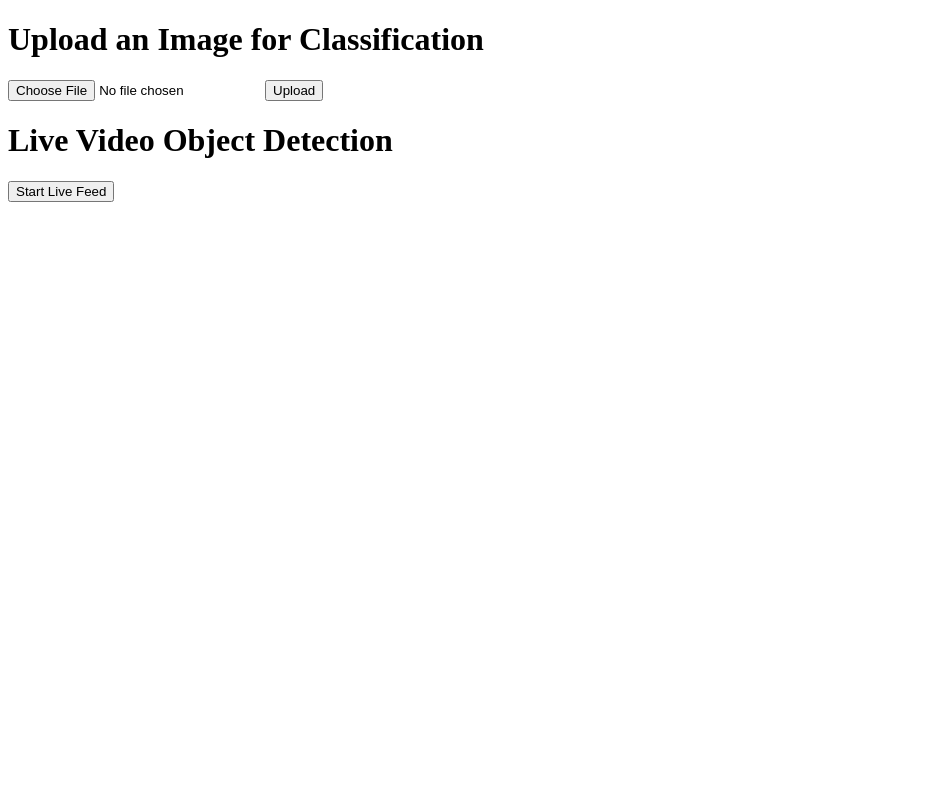
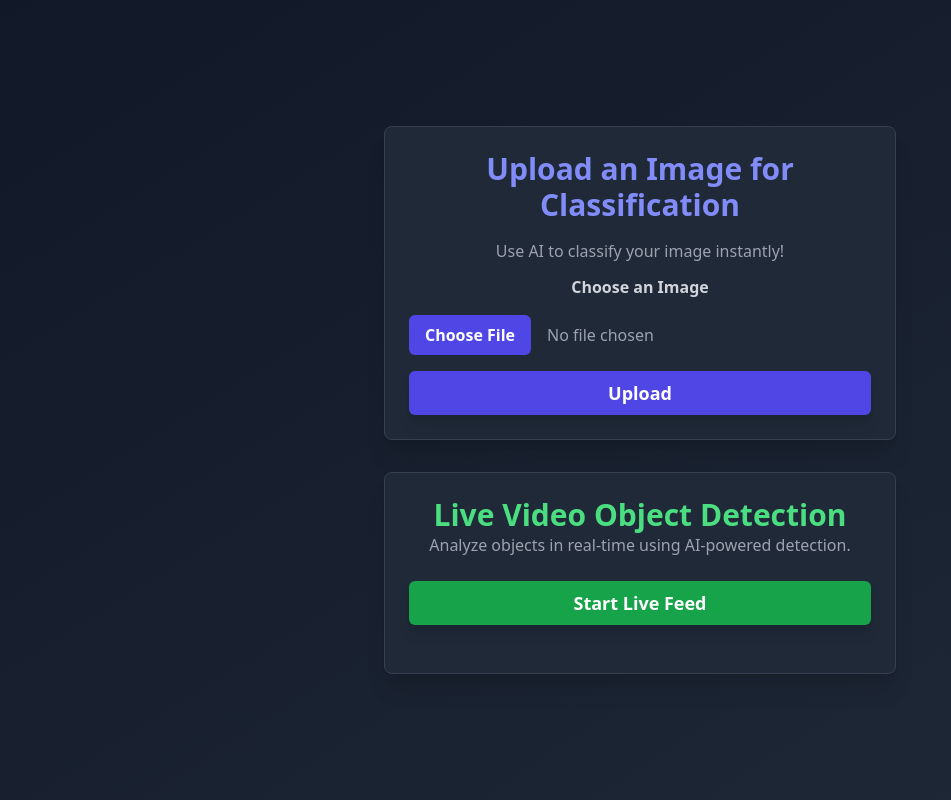
Before and after one commit to anirudh24471/BrisHack25, a Flask app: page / in a window 1280 px wide. Shown: the whole page, without its empty margins (0-951 px from the left). Run offline with Flask 3, Linux system fonts and the light colour scheme; some libraries are stand-ins or nearby versions.

Commit message:
Add files via upload

```diff
--- a/brishack_pulkit_code/part2_Live_Model/flask_app/templates/index.html
+++ b/brishack_pulkit_code/part2_Live_Model/flask_app/templates/index.html
@@ -3,31 +3,46 @@
 <head>
     <meta charset="UTF-8">
     <meta name="viewport" content="width=device-width, initial-scale=1.0">
-    <title>Image Classification</title>
+    <title>AI Image Classifier</title>
+    <script src="https://cdn.tailwindcss.com"></script>
+    <script src="https://cdnjs.cloudflare.com/ajax/libs/framer-motion/10.13.1/framer-motion.umd.min.js"></script>
+    <script src="https://kit.fontawesome.com/a076d05399.js" crossorigin="anonymous"></script>
 </head>
-<body>
-    <h1>Upload an Image for Classification</h1>
-    <form action="/" method="post" enctype="multipart/form-data">
-        <input type="file" name="file" required>
-        <button type="submit">Upload</button>
-    </form>
+<body class="bg-gradient-to-br from-gray-900 to-gray-800 text-white flex flex-col items-center justify-center min-h-screen w-full overflow-hidden px-4">
 
-    {% if image %}
-        <h2>Prediction: {{ label }} ({{ confidence*100|round(2) }}%)</h2>
-        <img src="{{ image }}" alt="Uploaded Image" style="max-width: 300px;">
-    {% endif %}
+    <div class="w-full max-w-lg p-6 bg-gray-800 rounded-lg shadow-xl text-center border border-gray-700 transition-all transform hover:scale-105">
+        <h1 class="text-3xl font-extrabold mb-4 text-indigo-400">Upload an Image for Classification</h1>
+        <p class="text-gray-400 mb-3 text-md">Use AI to classify your image instantly!</p>
+        <form action="/" method="post" enctype="multipart/form-data" class="space-y-4">
+            <label class="block w-full text-center text-md font-semibold text-gray-300">Choose an Image</label>
+            <input type="file" name="file" required class="block w-full text-md text-gray-400 file:mr-4 file:py-2 file:px-4 file:rounded-md file:border-0 file:text-md file:font-semibold file:bg-indigo-600 file:text-white hover:file:bg-indigo-500 transition-all">
+            <button type="submit" class="w-full py-2 bg-indigo-600 hover:bg-indigo-500 rounded-md font-semibold text-lg shadow-lg transition-all">Upload</button>
+        </form>
 
-    <h1>Live Video Object Detection</h1>
-    <button onclick="startVideo()">Start Live Feed</button>
-    <br><br>
-    <img id="videoStream" src="" style="display:none; max-width: 600px;">
-    <h2 id="livePrediction" style="display:none;">Prediction: </h2>
+        {% if image %}
+            <div class="mt-4">
+                <h2 class="text-2xl font-semibold text-green-400">Prediction: {{ label }} ({{ confidence*100|round(2) }}%)</h2>
+                <img src="{{ image }}" alt="Uploaded Image" class="mt-4 rounded-md shadow-lg max-w-xs mx-auto border-4 border-indigo-500 transition-all transform hover:scale-105">
+            </div>
+        {% endif %}
+    </div>
+
+    <div class="w-full max-w-lg mt-8 p-6 bg-gray-800 rounded-lg shadow-xl text-center border border-gray-700 transition-all transform hover:scale-105">
+        <h1 class="text-3xl font-extrabold text-green-400">Live Video Object Detection</h1>
+        <p class="text-gray-400 mb-3 text-md">Analyze objects in real-time using AI-powered detection.</p>
+        <button onclick="startVideo()" class="mt-3 py-2 w-full bg-green-600 hover:bg-green-500 rounded-md font-semibold text-lg shadow-lg transition-all">Start Live Feed</button>
+        <br><br>
+        <div class="relative w-full overflow-hidden">
+            <img id="videoStream" src="" class="hidden max-w-full mx-auto rounded-md shadow-lg border-4 border-green-500 transition-all transform hover:scale-105">
+            <h2 id="livePrediction" class="hidden text-2xl font-semibold mt-3 text-yellow-400">Prediction: </h2>
+        </div>
+    </div>
 
     <script>
         function startVideo() {
             document.getElementById("videoStream").src = "{{ url_for('video_feed') }}";
-            document.getElementById("videoStream").style.display = "block";
-            document.getElementById("livePrediction").style.display = "block";
+            document.getElementById("videoStream").classList.remove("hidden");
+            document.getElementById("livePrediction").classList.remove("hidden");
             updatePrediction();
         }
 
```
